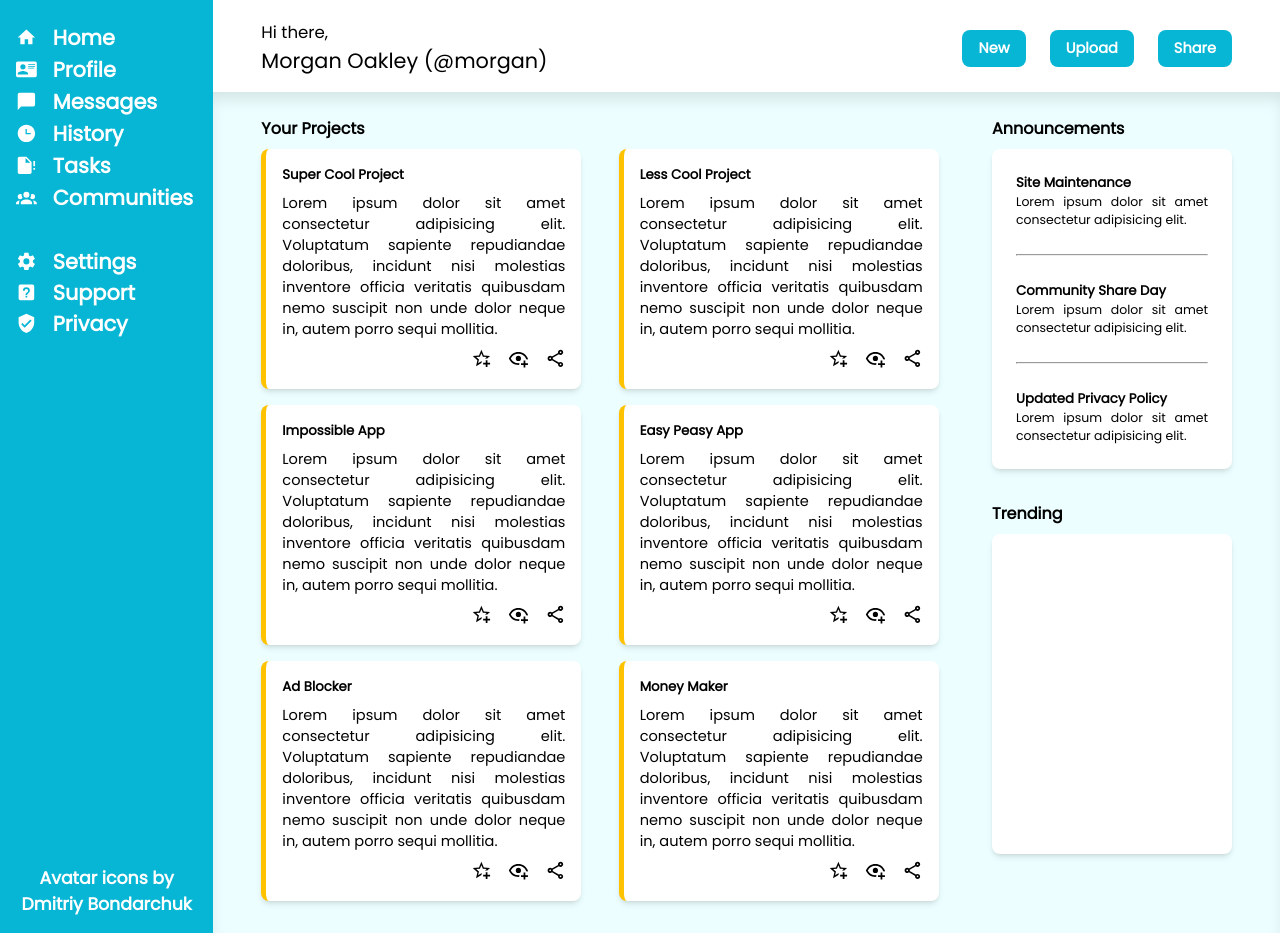
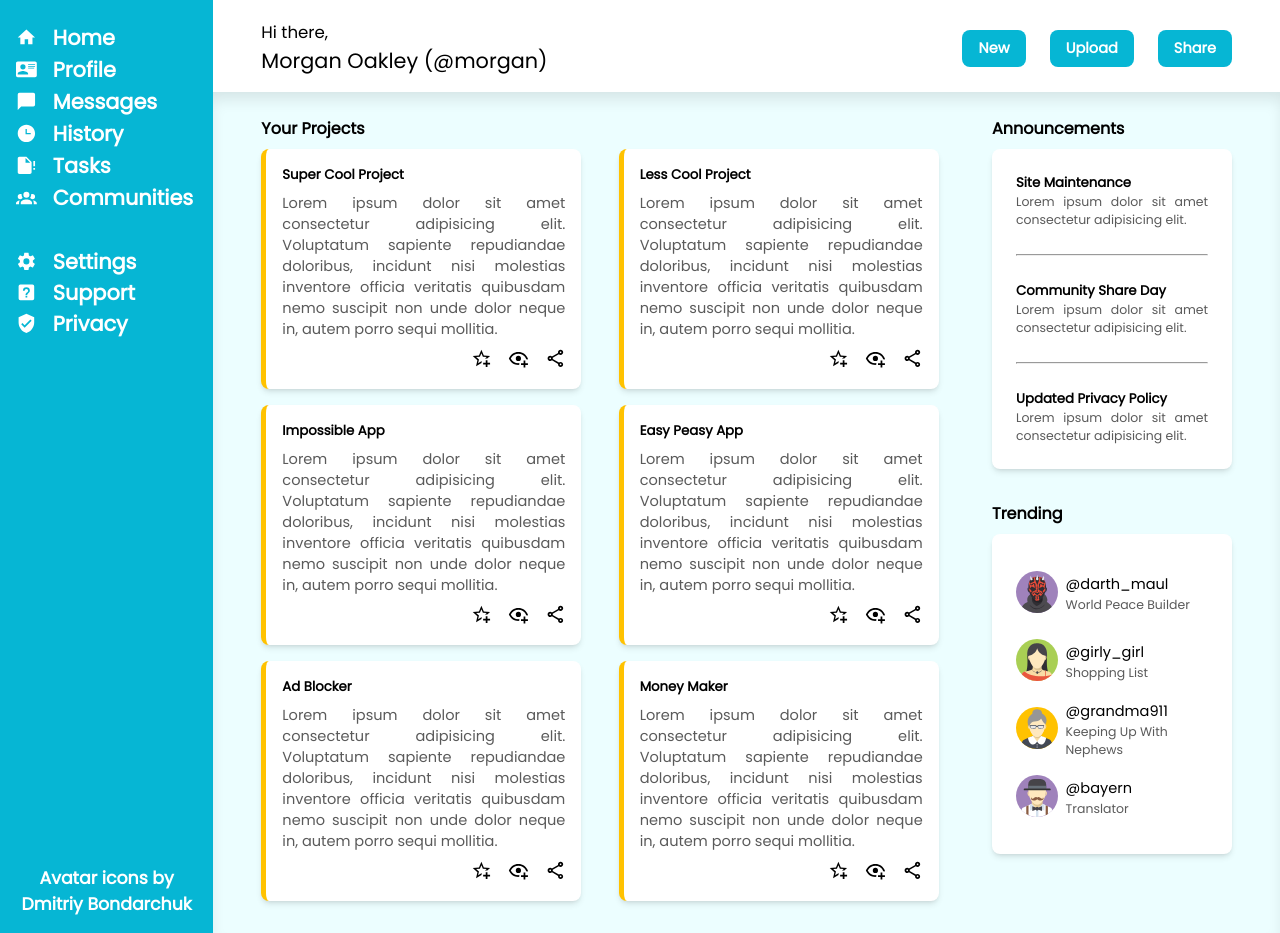
Before and after one commit to OndraSvec/admin-dashboard, a plain HTML site: page index.html in a window 1280 px wide. Shown: the part 68-1001 px from the top of the page. Drawn offline with Linux system fonts and the light colour scheme.

Commit message:
Add trending card elements, layout and styling

```diff
--- a/index.html
+++ b/index.html
@@ -181,7 +181,36 @@
         </div>
         <div class="trending">
             <h4>Trending</h4>
-            <div class="trending-card"></div>
+            <div class="trending-card">
+                <div class="trending-users">
+                    <img class="avatar" src="./icons/Darth_Maul.svg" alt="Darth Maul Avatar">
+                    <div class="trending-users-text">
+                        <span class="at">@darth_maul</span>
+                        <p>World Peace Builder</p>
+                    </div>
+                </div>
+                <div class="trending-users">
+                    <img class="avatar" src="./icons/Girl.svg" alt="Girl Avatar">
+                    <div class="trending-users-text">
+                        <span class="at">@girly_girl</span>
+                        <p>Shopping List</p>
+                    </div>
+                </div>
+                <div class="trending-users">
+                    <img class="avatar" src="./icons/Granny.svg" alt="Granny Avatar">
+                    <div class="trending-users-text">
+                        <span class="at">@grandma911</span>
+                        <p>Keeping Up With Nephews</p>
+                    </div>
+                </div>
+                <div class="trending-users">
+                    <img class="avatar" src="./icons/Munich.svg" alt="Bayerisch Avatar">
+                    <div class="trending-users-text">
+                        <span class="at">@bayern</span>
+                        <p>Translator</p>
+                    </div>
+                </div>
+            </div>
         </div>
     </div>
 </body>
--- a/style.css
+++ b/style.css
@@ -11,6 +11,7 @@
     --blue-primary: #06b6d4;
     --blue-secondary: #ecfeff;
     --yellow-primary: #ffc200;
+    --gray-primary: #5a5a5a;
 
     --responsive--font--icons: clamp(0.6rem, 0.6rem + 2vmin, 1.3rem);
 }
@@ -230,6 +231,7 @@ header .lower-header .action-buttons > .action-button {
 
 .main-content .your-projects .cards .card > p {
     font-size: calc(var(--responsive--font--icons) * 0.7);
+    color: var(--gray-primary);
 }
 
 .main-content .your-projects .cards .card > .card-icons {
@@ -271,12 +273,12 @@ header .lower-header .action-buttons > .action-button {
 
 .announcements .announcements-card .ann-card-part > p {
     font-size: calc(var(--responsive--font--icons) * 0.6);
+    color: var(--gray-primary);
 }
 
 .trending > .trending-card {
     background-color: white;
     color: black;
-    text-align: justify;
 
     border-radius: 0.5rem;
 
@@ -289,5 +291,21 @@ header .lower-header .action-buttons > .action-button {
     width: 15rem;
 
     display: grid;
-    grid-template-rows: repeat(5, 1fr);
+    grid-template-rows: repeat(4, 1fr);
 }
+
+.trending .trending-card > .trending-users {
+    display: grid;
+    grid-template-columns: auto 1fr;
+    align-items: center;
+    column-gap: 0.5rem;
+}
+
+.trending .trending-card .trending-users .trending-users-text > p {
+    color: var(--gray-primary);
+    font-size: calc(var(--responsive--font--icons) * 0.6);
+}
+
+.trending .trending-card .trending-users .trending-users-text > span {
+    font-size: calc(var(--responsive--font--icons) * 0.7);
+}
```
